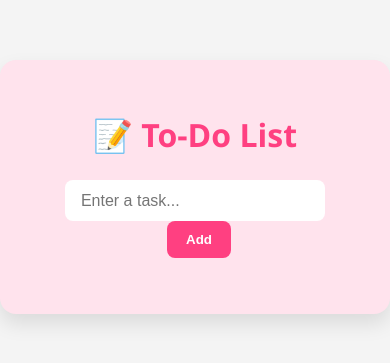
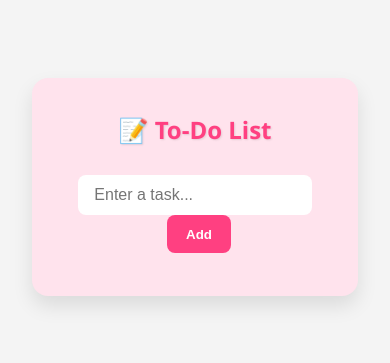
Before and after one commit to Mokshita-B/todo-list-app, a plain HTML site: page index.html in a window 390 px wide. Shown: the part 235-598 px from the top of the page. Drawn offline with Linux system fonts and the light colour scheme.

Commit message:
Updated To-Do App UI and features

```diff
--- a/index.html
+++ b/index.html
@@ -8,7 +8,9 @@
 </head>
 <body>
   <div class="container">
-    <h1>📝 <span>To-Do List</span></h1>
+    <div class="header">
+      <h1>📝 <span>To-Do List</span></h1>
+    </div>
     <div class="input-wrapper">
       <input type="text" id="taskInput" placeholder="Enter a task..." />
       <button onclick="addTask()">Add</button>
--- a/script.js
+++ b/script.js
@@ -53,7 +53,6 @@ function saveTasks() {
   });
   localStorage.setItem("tasks", JSON.stringify(tasks));
 }
-
 // Load saved tasks on page load
 function loadTasks() {
   const tasks = JSON.parse(localStorage.getItem("tasks")) || [];
--- a/style.css
+++ b/style.css
@@ -4,23 +4,41 @@ body {
   display: flex;
   justify-content: center;
   align-items: center;
-  height: 100vh;
+  min-height: 100vh;
   margin: 0;
+  padding: 2rem;
+  box-sizing: border-box;
 }
 
 .container {
-  background-color: #ffe3ed; /* Light Pink */
+  background-color: #ffe3ed;
   padding: 2rem;
   border-radius: 1rem;
   box-shadow: 0 10px 20px rgba(0, 0, 0, 0.1);
   width: 100%;
   max-width: 400px;
   text-align: center;
+  overflow-y: auto;
+  max-height: 90vh;
+
+}
+.task-list {
+  max-height: 400px; /* limit height */
+  overflow-y: auto;  /* enable vertical scroll */
+  margin-top: 20px;
+}
+
+
+
+.header {
+  margin-bottom: 1.8rem;
 }
 
 h1 {
-  color: #ff4081; /* Pink */
-  margin-bottom: 1.5rem;
+  color: #ff4081;
+  font-size: 2rem;
+  font-weight: bold;
+  text-shadow: 1px 1px 2px rgba(0, 0, 0, 0.1);
 }
 
 input[type="text"] {
@@ -66,13 +84,8 @@ li {
   cursor: pointer;
   transition: transform 0.2s ease, background-color 0.2s ease;
   animation: fadeIn 0.3s ease forwards;
-}
-
-li {
-  transition: all 0.3s ease;
   position: relative;
   padding-right: 40px;
-  cursor: pointer;
 }
 
 li:hover {
@@ -105,7 +118,6 @@ li.completed {
   background-color: #dcdcdc;
 }
 
-/* Animations */
 .fade-in {
   animation: fadeIn 0.4s ease-in;
 }
@@ -131,3 +143,14 @@ li.completed {
     transform: translateX(100px);
   }
 }
+
+/* Mobile view adjustments */
+@media (max-width: 500px) {
+  h1 {
+    font-size: 1.5rem;
+  }
+
+  .container {
+    padding: 1.2rem;
+  }
+}
```
